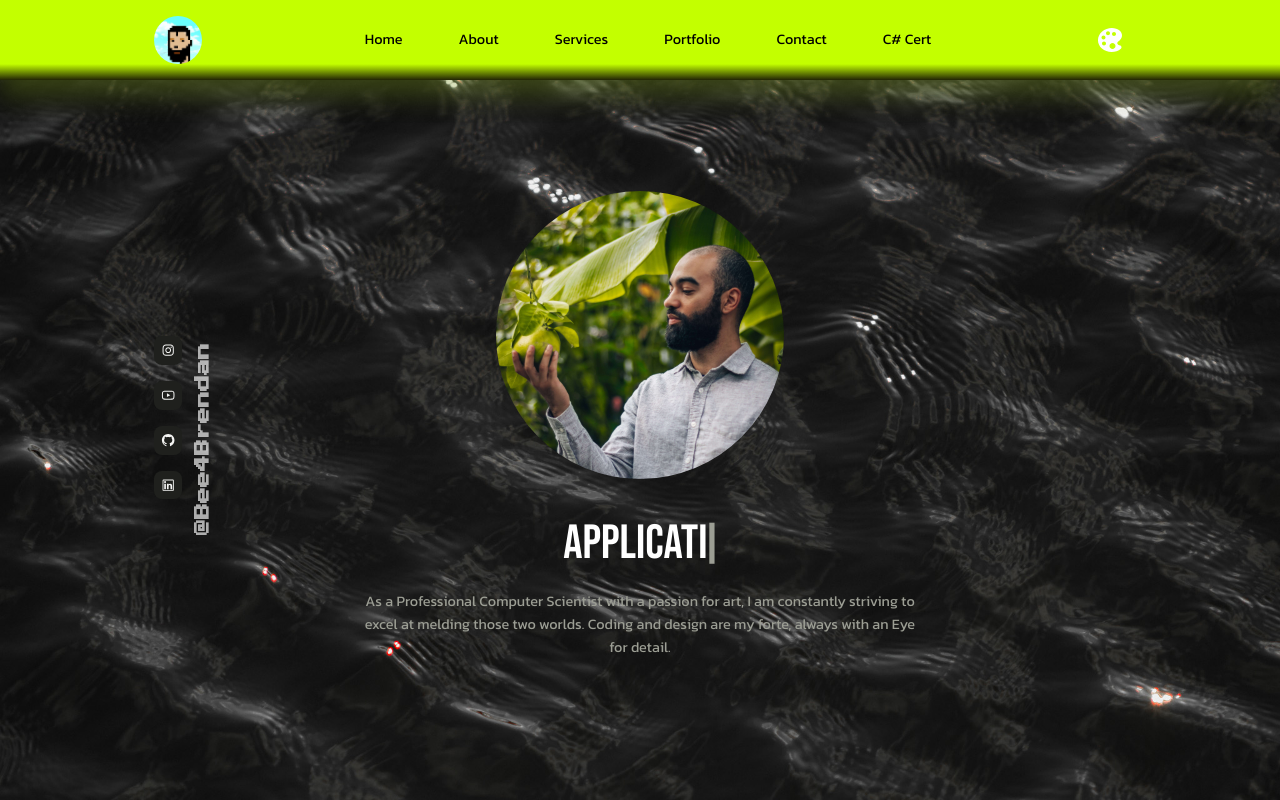
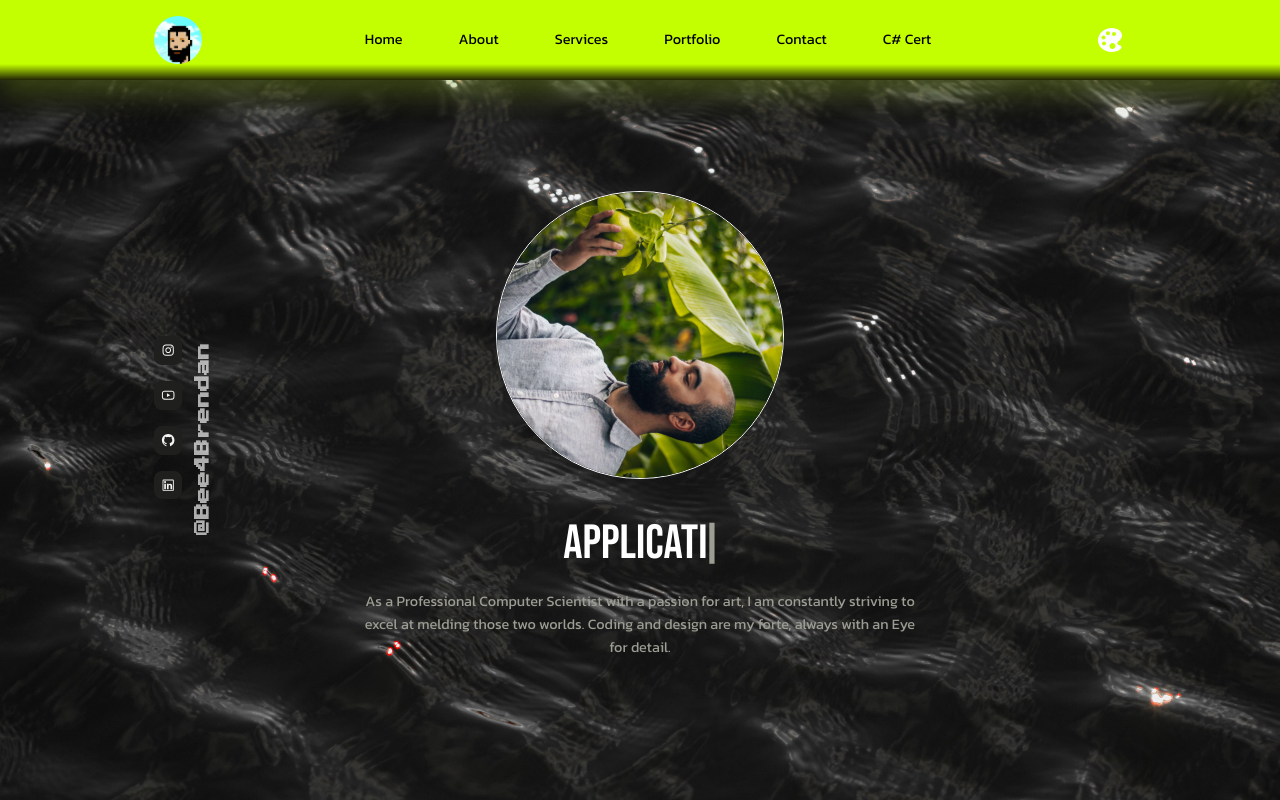
Before and after one commit to Bee4Brendan/react-portfolio, a React (Create React App) app: page / in a window 1280 px wide. In both pictures the pointer is over the element 639 px from the left and 335 px from the top of the page. Shown: the top 800 px of the page. Built offline with nearby package versions, Linux system fonts and the light colour scheme; a web font is replaced by a local one.

Commit message:
Fun effects with header images

```diff
--- a/src/sections/header/header.css
+++ b/src/sections/header/header.css
@@ -29,6 +29,18 @@ header {
     overflow: hidden;
     margin-top: 3rem;
     margin-bottom: 1.5rem;
+}
+
+.header__profile:hover {
+    border: 1px solid white;
+}
+
+div.header__profile img {
+    transition: all 10s;
+}
+
+div.header__profile img:hover {
+    transform: rotate(180deg);
 }
 
 .btn.sm.header__title {
--- a/src/sections/navbar/navbar.css
+++ b/src/sections/navbar/navbar.css
@@ -23,6 +23,14 @@ nav {
     width: 3rem;
     border-radius: 50%;
     overflow: hidden;
+}
+
+a.nav__logo img {
+    transition: all 1s;
+}
+
+a.nav__logo img:hover {
+    transform: rotate(180deg);
 }
 
 .nav__menu {
--- a/src/theme/theme.css
+++ b/src/theme/theme.css
@@ -48,6 +48,8 @@
     cursor: pointer;
 }
 
+/* TODO: Add border for selected color and theme */
+/* TODO: Add a button switch (with moon) for light / dark mode */
 .theme__primary-colors .color-1 {
     background: hsl(74, 100%, 50%);
 }
```
